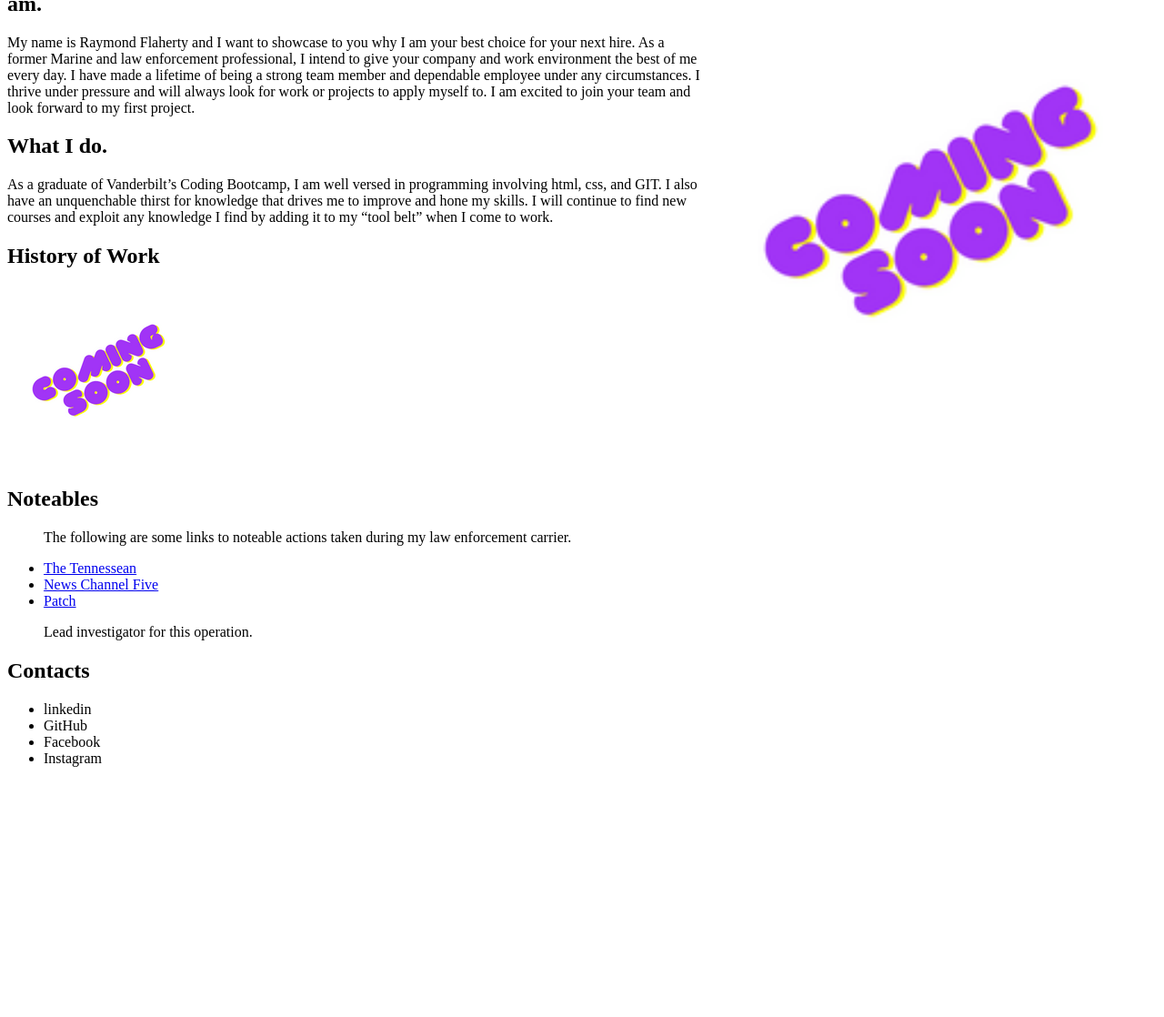
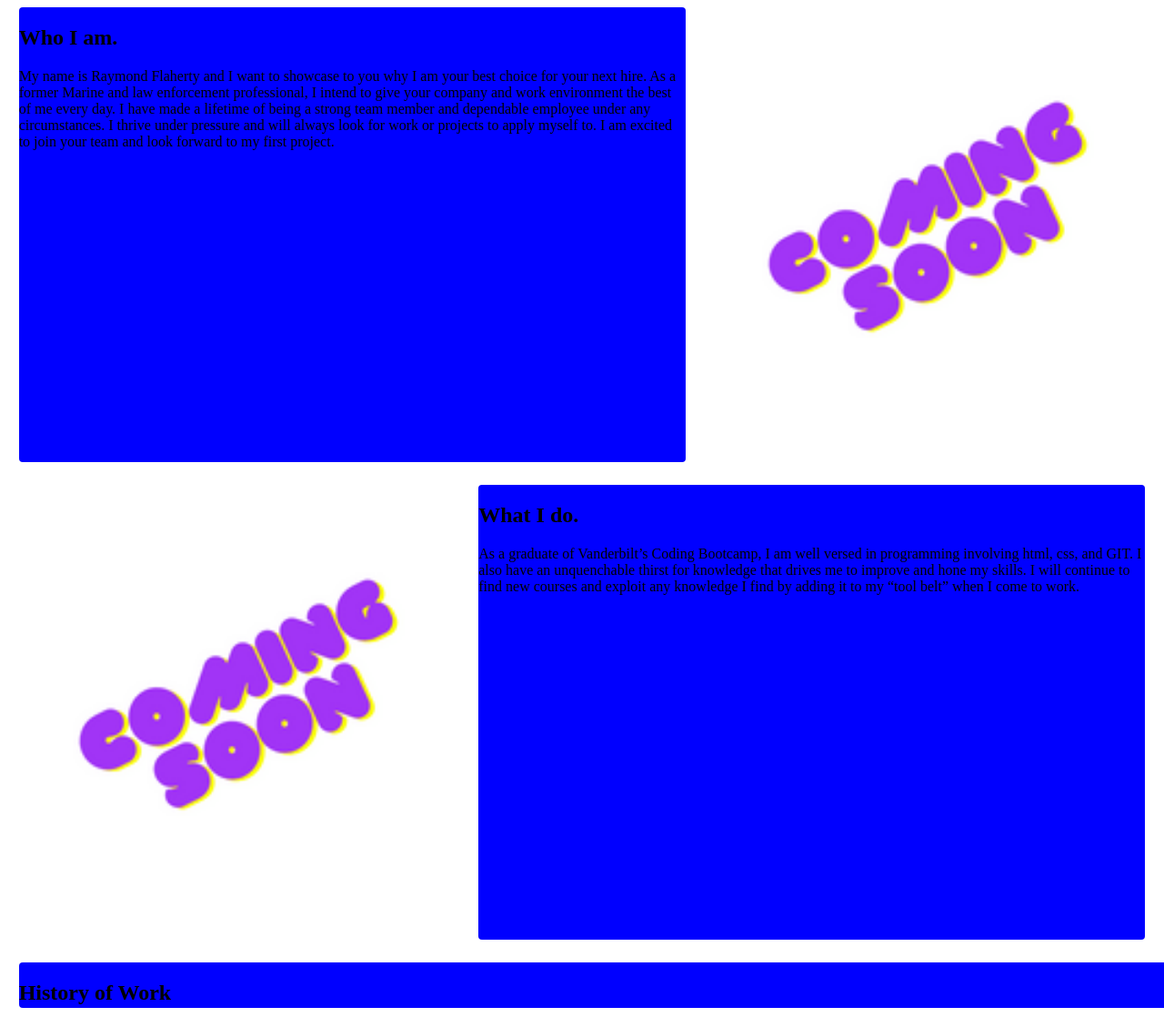
Before and after one commit to RayFlaherty/BIO, a plain HTML site: page index.html in a window 1280 px wide. Shown: the part 283-1401 px from the top of the page at 91% size. Before the commit the page ends 1142 px from the top, so only its background shows below. Drawn offline with Linux system fonts and the light colour scheme.

Commit message:
structoring in placeholders

```diff
--- a/index.html
+++ b/index.html
@@ -47,12 +47,31 @@
         <div id="What-I-Do" class="What-I-Do">
             <h2>What I do.</h2>
             <p>As a graduate of Vanderbilt’s Coding Bootcamp, I am well versed in programming involving html, css, and GIT. I also have an unquenchable thirst for knowledge that drives me to improve and hone my skills. I will continue to find new courses and exploit any knowledge I find by adding it to my “tool belt” when I come to work. </p>
+
         </div>
-        <Div id="History-of-Work" class="History-of-Work">
+
+        <div id="family" class="family">
+            <img src="../BIO/assets/images/Coming Soon.png" alt="coming soon">
+            </div>
+
+
+        <Div id="History-of-Work" class="history">
             <h2>History of Work</h2>
-                <img src="assets/images/Coming Soon.png" alt="placeholer">
-        </Div>
-        <div id="Noteables">
+
+            </Div class="placeholder">
+                <ul>
+                     <li>
+                        <img src="assets/images/Coming Soon.png" alt="placeholer">
+                        </li>
+                    <li>
+                        <img src="assets/images/Coming Soon.png" alt="placeholer">
+                    </li>
+                    <li>
+                        <img src="assets/images/Coming Soon.png" alt="placeholer">
+                    </li>
+                </ul>
+            </div>
+        <div id="Noteables" class="noteables">
             <h2>Noteables</h2>
                 <ul><p>The following are some links to noteable actions taken during my law enforcement carrier.</p>
                     <li>
@@ -68,7 +87,7 @@
                 </ul>
 
         </div>
-        <div id="contacts">
+        <div id="contacts" class="contacts">
             <h2>Contacts</h2>
                 <ul>
                     <li>linkedin</li>
--- a/style.css
+++ b/style.css
@@ -2,6 +2,7 @@
 /*header box- title color and style*/
 .header{
     width:auto;
+    margin: 1%;
     height:200px;
     border-radius:4px;
     border:2px solid black;
@@ -30,8 +31,91 @@
 
 
 .hero img{
+    margin: 1%;
     display: block;
     height: 500px;
-    width: 500px;
+    width: 38%;
     float: right;
 }
+
+.Who-I-Am {
+    margin: 1%;
+    width: 58%;
+    height: 500px;
+    border-radius: 4px;
+    border-color: black solid 2px;
+    background-color: blue;
+    position: relative;
+    float: left;
+}
+
+.What-I-Do{
+    margin: 1%;
+    width: 58%;
+    height: 500px;
+    border-radius: 4px;
+    border-color: black solid 2px;
+    background-color: blue;
+    position: relative;
+    float: right;
+
+}
+
+.family img {
+    margin: 1%;
+    display: block;
+    height: 500px;
+    width: 38%;
+    float: left;
+    position: relative;
+}
+.history {
+    margin: 1%;
+    width: 100%;
+    height: 50px;
+    border-radius: 4px;
+    border-color: black solid 2px;
+    background-color: blue;
+    position: relative;
+    float: left;
+
+}
+
+.placeholder {
+    margin: 1%;
+    width: 100%;
+    height: 200px;
+    border-radius: 4px;
+    border-color: black solid 2px;
+    background-color: white;
+
+}
+
+.placeholder ul li {
+    margin: auto;
+    display: inline-table;
+
+
+}
+
+.noteables {
+    margin: 1%;
+    width: 48%;
+    height: 200px;
+    border-radius: 4px;
+    border-color: black solid 2px;
+    background-color: blue;
+    position: relative;
+    float: left;
+}
+
+.contacts {
+    margin: 1%;
+    width: 48%;
+    height: 200px;
+    border-radius: 4px;
+    border-color: black solid 2px;
+    background-color: blue;
+    position: relative;
+    float: right;
+}
```
